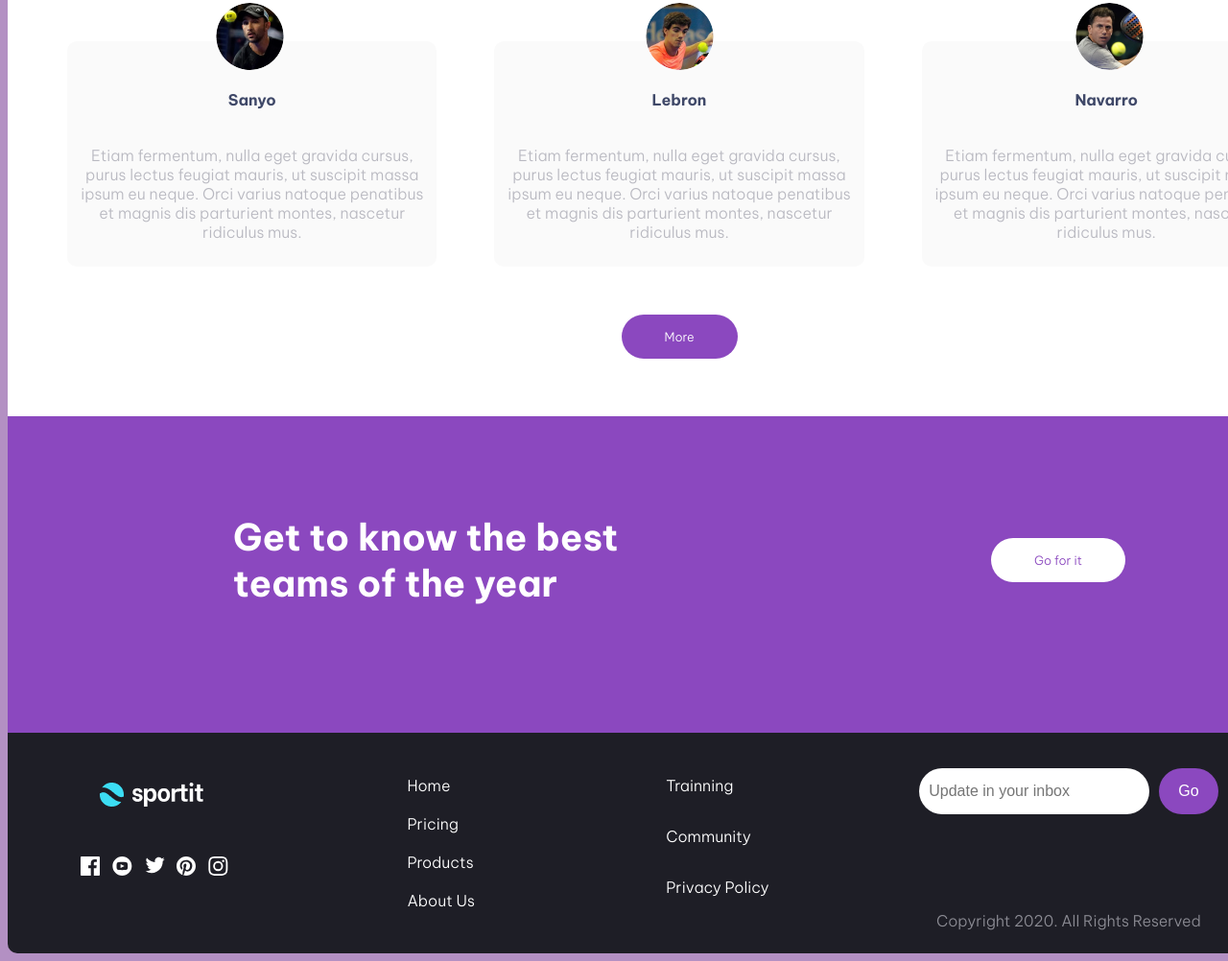
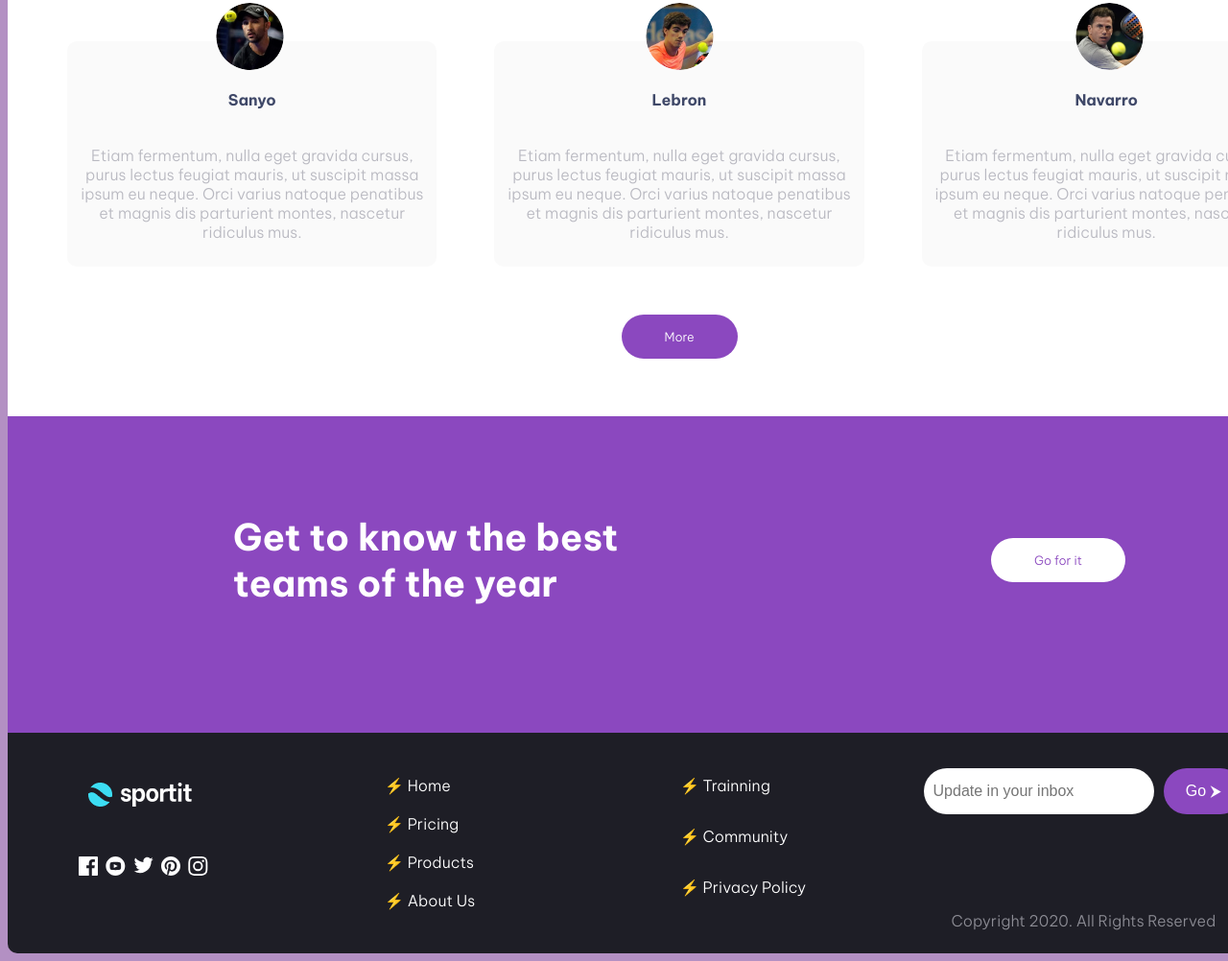
Before and after one commit to JuaniDH/FinalFront1, a plain HTML site: page index.html in a window 1280 px wide. Shown: the part 2074-3076 px from the top of the page at 96% size. Drawn offline with Linux system fonts and the light colour scheme.

Commit message:
Implementacion de pseudoelementos

```diff
--- a/CSS/style.css
+++ b/CSS/style.css
@@ -323,6 +323,7 @@ button {
     text-decoration: none;
 }
 
+
 /* NAVEGACION FOOTER (REDES) */
 
 .redes {
@@ -646,7 +647,7 @@ button {
     }
 
     .enlacesInferior div:first-of-type{
-         width: 20%;
+         width: 22%;
     }
     .enlacesInferior div:last-of-type{
         width: 30%;
@@ -659,6 +660,10 @@ button {
     .enlacesInferior a:hover {
         color: lightskyblue;
         transform: scale(1.1, 1.1);
+    }
+
+    .enlacesInferior a::before {
+        content: "⚡ ";
     }
 
     .inbox {
@@ -680,6 +685,7 @@ button {
 
     .inbox button {
         transition-duration: 200ms;
+        width: 110px;
     }
 
     .inbox button:hover {
@@ -689,4 +695,8 @@ button {
         cursor: pointer;
     }
 
+    .inbox button::after {
+        content: "   ⮞";
+    }
+
 }
```
Also changed, not shown: imagenes/share-solid.svg (added).
